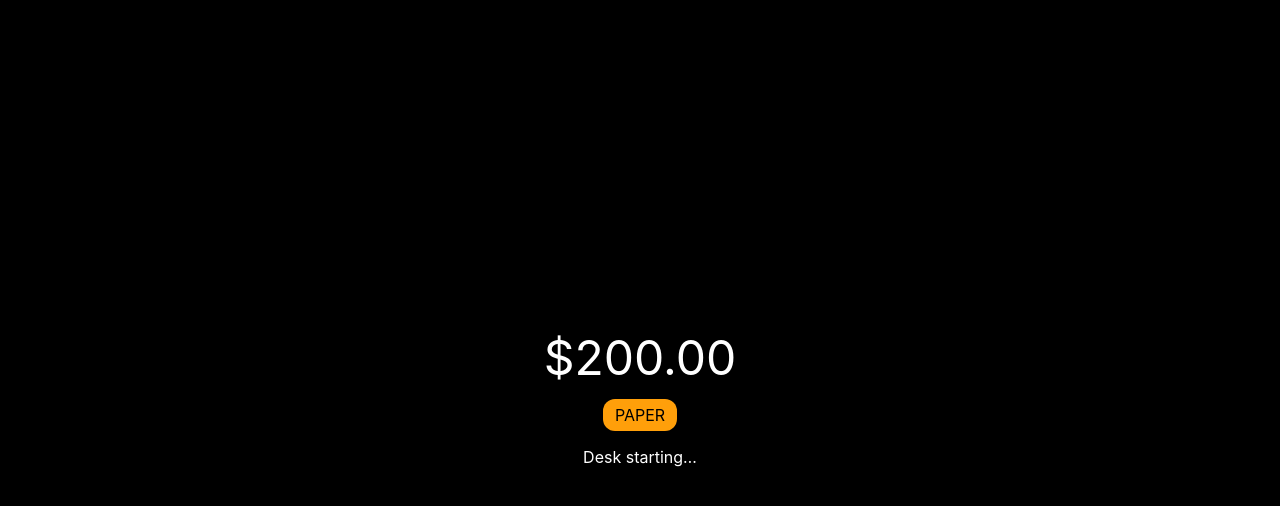
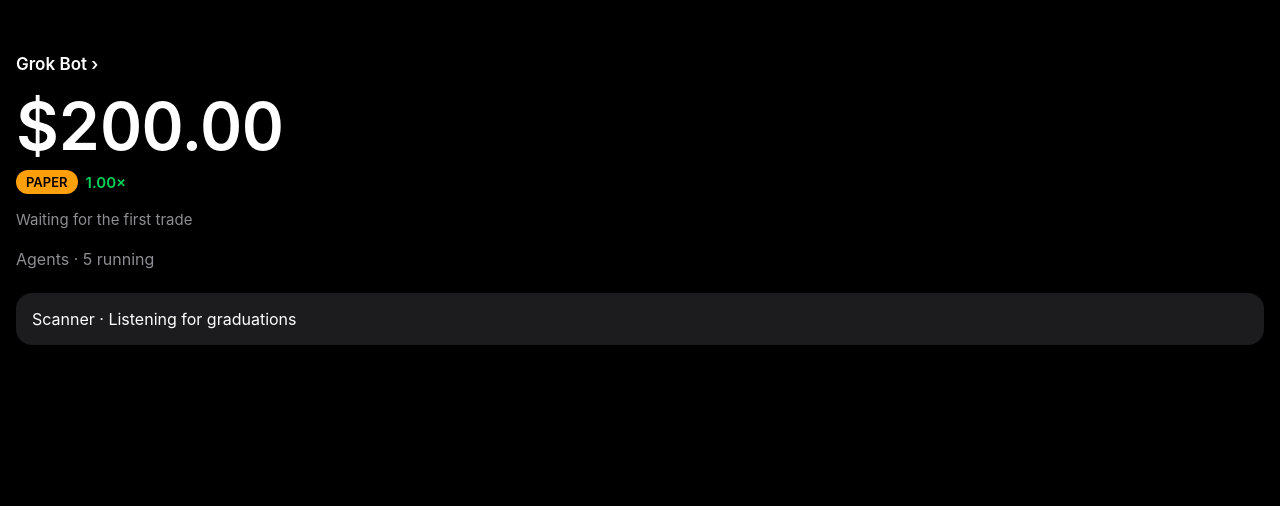
Before and after one commit to christian2005bq-alt/gorbinbot, a plain HTML site: page index.html in a window 1280 px wide. Drawn offline with Linux system fonts and the light colour scheme.

Commit message:
Enhance HTML structure and styling for better layout

```diff
--- a/index.html
+++ b/index.html
@@ -1,18 +1,40 @@
 <!DOCTYPE html>
-<html>
+<html lang="es">
 <head>
   <meta charset="UTF-8">
-  <meta name="viewport" content="width=device-width, initial-scale=1">
+  <meta name="viewport" content="width=device-width, initial-scale=1, viewport-fit=cover">
+  <meta name="apple-mobile-web-app-capable" content="yes">
+  <meta name="apple-mobile-web-app-status-bar-style" content="black-translucent">
+  <link rel="manifest" href="manifest.json">
   <title>Grok Desk</title>
   <style>
-    body { background:#000; color:#fff; font-family:-apple-system,sans-serif; text-align:center; padding-top:40vh; }
-    .balance { font-size:48px; }
-    .paper { background:#ff9f0a; color:#000; padding:6px 12px; border-radius:12px; display:inline-block; margin-top:12px; }
+    * { box-sizing: border-box; }
+    body { margin: 0; background: #000; color: #fff; font-family: -apple-system, BlinkMacSystemFont, "SF Pro Text", sans-serif; }
+    .navbar { padding: 54px 16px 12px; font-size: 17px; font-weight: 600; }
+    .balance { font-size: 66px; font-weight: 600; padding: 0 16px; font-variant-numeric: tabular-nums; letter-spacing: -1px; }
+    .row { display: flex; align-items: center; gap: 8px; padding: 4px 16px; }
+    .paper { background: #ff9f0a; color: #000; padding: 4px 10px; border-radius: 12px; font-size: 13px; font-weight: 600; }
+    .mult { color: #00d35a; font-size: 15px; font-weight: 600; }
+    .status { padding: 12px 16px; color: rgba(235,235,245,0.6); font-size: 15px; }
+    .agents { padding: 8px 16px; color: rgba(235,235,245,0.6); }
+    .card { margin: 16px; background: #1c1c1e; border-radius: 16px; padding: 16px; }
   </style>
 </head>
 <body>
-  <div class="balance">$200.00</div>
-  <div class="paper">PAPER</div>
-  <p>Desk starting…</p>
+  <div class="navbar">Grok Bot ›</div>
+  <div class="balance" id="balance">$200.00</div>
+  <div class="row">
+    <span class="paper" id="mode">PAPER</span>
+    <span class="mult" id="mult">1.00×</span>
+  </div>
+  <div class="status" id="status">Waiting for the first trade</div>
+  <div class="agents">Agents · 5 running</div>
+  <div class="card">Scanner · Listening for graduations</div>
+  <script>
+    async function refresh() {
+      document.getElementById("status").textContent = "Last check " + new Date().toLocaleTimeString();
+    }
+    setInterval(refresh, 15000);
+  </script>
 </body>
 </html>
```
